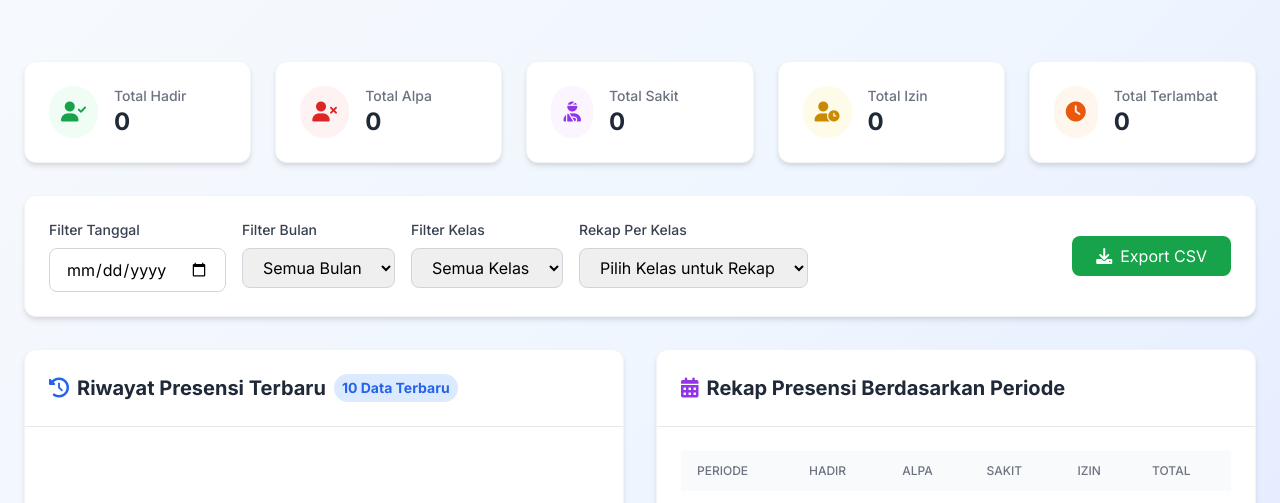
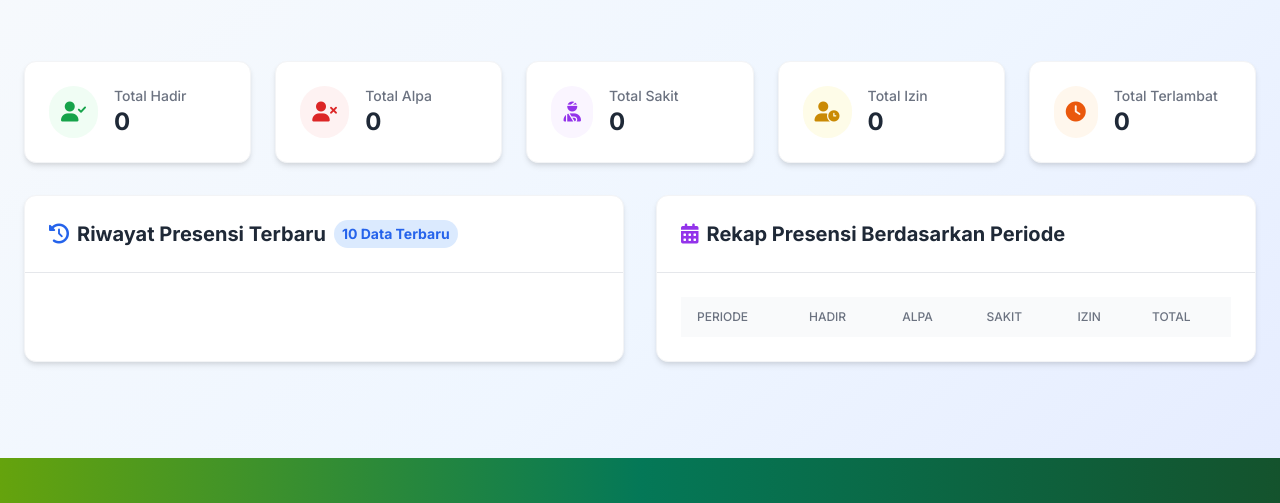
Before and after one commit to ediamiruddin09-eng/webpresensi, a website: page public/index.html in a window 1280 px wide. Shown: the part 217-720 px from the top of the page. Drawn offline with nearby package versions, Linux system fonts and the light colour scheme; no server answers.

Commit message:
Update index.html

```diff
--- a/public/index.html
+++ b/public/index.html
@@ -294,7 +294,7 @@
         </div>
 
         <!-- Filter Section -->
-         <div class="bg-white rounded-xl p-6 card-shadow mb-8 animate-fade-in border border-gray-100">
+<!--          <div class="bg-white rounded-xl p-6 card-shadow mb-8 animate-fade-in border border-gray-100">
             <div class="flex flex-col md:flex-row md:items-center md:justify-between gap-4">
                 <div class="flex flex-col md:flex-row gap-4">
                     <div>
@@ -332,18 +332,18 @@
                         </select>
                     </div>
                 </div>
-                <div class="flex gap-3">
+                <div class="flex gap-3">  -->
                     <!-- <button onclick="manualRefresh()" class="px-4 py-2 bg-blue-600 text-white rounded-lg hover:bg-blue-700 transition-colors flex items-center gap-2">
                         <i id="refreshIcon" class="fas fa-sync-alt"></i>
                         Refresh
                     </button> -->
-                     <button onclick="exportData()" class="px-6 py-2 bg-green-600 text-white rounded-lg hover:bg-green-700 transition-colors flex items-center gap-2">
+<!--                      <button onclick="exportData()" class="px-6 py-2 bg-green-600 text-white rounded-lg hover:bg-green-700 transition-colors flex items-center gap-2">
                         <i class="fas fa-download"></i>
                         Export CSV
                     </button>
                 </div>
             </div>
-        </div>
+        </div>  -->
 
         <!-- Rekap Kelas Display -->
         <div id="classRekapDisplay" class="bg-white rounded-xl card-shadow mb-8 animate-fade-in border border-gray-100 hidden">
```
